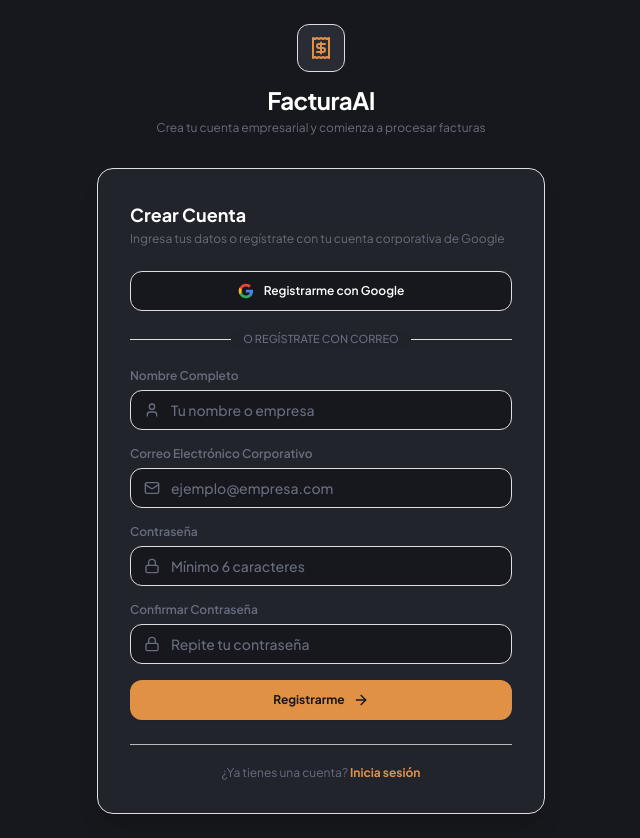
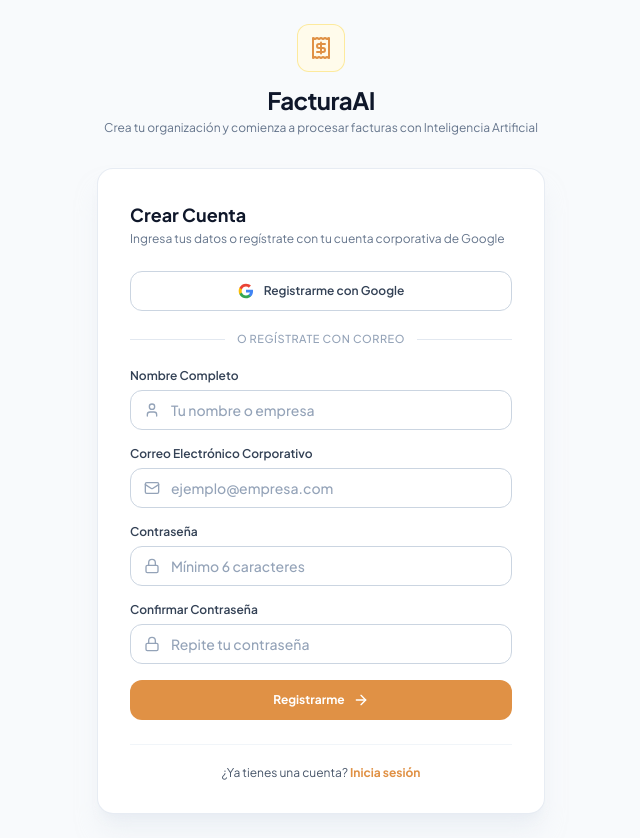
Before and after one commit to Corenius2026/Facturas, a Next.js app: page /registro in a window 1280 px wide. Shown: the whole page, without its empty margins (319-959 px from the left). Built offline with nearby package versions, Linux system fonts and the light colour scheme.

Commit message:
style(auth): Rediseñar pantallas de autenticación con tema blanco corporativo de alto contraste

```diff
--- a/app/registro/page.tsx
+++ b/app/registro/page.tsx
@@ -127,36 +127,36 @@ export default function RegisterPage() {
   };
 
   return (
-    <div className="min-h-screen bg-[#17181D] flex flex-col justify-center items-center p-4 sm:p-6 text-foreground antialiased selection:bg-[#E09145]/20 selection:text-[#E09145]">
+    <div className="min-h-screen bg-slate-50 flex flex-col justify-center items-center p-4 sm:p-6 text-slate-900 antialiased selection:bg-[#E09145]/20 selection:text-[#E09145]">
       {/* Brand Header */}
       <div className="w-full max-w-md mb-8 text-center">
-        <div className="inline-flex items-center justify-center w-12 h-12 rounded-xl bg-[#292C35] text-[#E09145] mb-3 border border-border">
+        <div className="inline-flex items-center justify-center w-12 h-12 rounded-xl bg-amber-50 text-[#E09145] mb-3 border border-amber-200/80 shadow-xs">
           <Receipt className="w-6 h-6" />
         </div>
-        <h1 className="text-2xl font-bold tracking-tight text-white">FacturaAI</h1>
-        <p className="text-xs text-muted-foreground mt-1">
-          Crea tu cuenta empresarial y comienza a procesar facturas
+        <h1 className="text-2xl font-bold tracking-tight text-slate-900">FacturaAI</h1>
+        <p className="text-xs text-slate-500 mt-1">
+          Crea tu organización y comienza a procesar facturas con Inteligencia Artificial
         </p>
       </div>
 
       {/* Main Card */}
-      <div className="w-full max-w-md bg-[#292C35]/60 border border-border rounded-2xl p-6 sm:p-8 shadow-xl">
+      <div className="w-full max-w-md bg-white border border-slate-200/80 rounded-2xl p-6 sm:p-8 shadow-xl shadow-slate-200/50">
         {isSuccess ? (
           /* Email Verification Screen */
           <div className="text-center py-4 space-y-4 animate-fade-in">
-            <div className="w-14 h-14 rounded-2xl bg-[#E09145]/10 text-[#E09145] flex items-center justify-center mx-auto border border-[#E09145]/30">
+            <div className="w-14 h-14 rounded-2xl bg-amber-50 text-[#E09145] flex items-center justify-center mx-auto border border-amber-200">
               <Inbox className="w-7 h-7" />
             </div>
 
             <div>
-              <h2 className="text-lg font-bold text-white">Revisa tu correo electrónico</h2>
-              <p className="text-xs text-muted-foreground mt-2 max-w-xs mx-auto">
-                Hemos enviado un enlace de confirmación a <strong className="text-white font-mono">{registeredEmail}</strong>.
+              <h2 className="text-lg font-bold text-slate-900">Revisa tu correo electrónico</h2>
+              <p className="text-xs text-slate-600 mt-2 max-w-xs mx-auto">
+                Hemos enviado un enlace de confirmación a <strong className="text-slate-900 font-mono">{registeredEmail}</strong>.
               </p>
             </div>
 
-            <div className="p-3.5 rounded-xl bg-[#17181D] border border-border text-[11px] text-muted-foreground text-left space-y-1">
-              <p className="font-semibold text-white">Pasos siguientes:</p>
+            <div className="p-3.5 rounded-xl bg-slate-50 border border-slate-200 text-[11px] text-slate-600 text-left space-y-1">
+              <p className="font-semibold text-slate-900">Pasos siguientes:</p>
               <p>1. Abre el correo de confirmación de FacturaAI.</p>
               <p>2. Haz clic en el enlace para activar tu organización.</p>
               <p>3. Una vez confirmado, podrás iniciar sesión normalmente.</p>
@@ -164,7 +164,7 @@ export default function RegisterPage() {
 
             <div className="pt-3">
               <Link href="/login">
-                <Button className="w-full h-10 font-bold bg-[#E09145] text-[#17181D] hover:bg-[#E09145]/90 border-0">
+                <Button className="w-full h-10 font-bold bg-[#E09145] text-white hover:bg-[#c97c32] border-0 shadow-xs">
                   Ir al Inicio de Sesión
                 </Button>
               </Link>
@@ -174,15 +174,15 @@ export default function RegisterPage() {
           /* Register Form Screen */
           <>
             <div className="mb-6">
-              <h2 className="text-lg font-bold text-white">Crear Cuenta</h2>
-              <p className="text-xs text-muted-foreground mt-0.5">
+              <h2 className="text-lg font-bold text-slate-900">Crear Cuenta</h2>
+              <p className="text-xs text-slate-500 mt-0.5">
                 Ingresa tus datos o regístrate con tu cuenta corporativa de Google
               </p>
             </div>
 
             {/* Error Alert */}
             {errorMessage && (
-              <div className="mb-5 flex items-start gap-2.5 p-3 rounded-xl bg-destructive/10 border border-destructive/20 text-destructive text-xs animate-fade-in font-medium">
+              <div className="mb-5 flex items-start gap-2.5 p-3 rounded-xl bg-red-50 border border-red-200 text-red-700 text-xs animate-fade-in font-medium">
                 <AlertCircle className="w-4 h-4 shrink-0 mt-0.5" />
                 <span>{errorMessage}</span>
               </div>
@@ -194,10 +194,10 @@ export default function RegisterPage() {
               variant="outline"
               onClick={handleGoogleRegister}
               disabled={isLoading || isGoogleLoading}
-              className="w-full h-10 font-semibold bg-[#17181D] hover:bg-[#17181D]/80 text-white border-border gap-2.5 transition-all shadow-sm"
+              className="w-full h-10 font-semibold bg-white hover:bg-slate-50 text-slate-700 border-slate-300 gap-2.5 transition-all shadow-2xs"
             >
               {isGoogleLoading ? (
-                <Loader2 className="w-4 h-4 animate-spin text-muted-foreground" />
+                <Loader2 className="w-4 h-4 animate-spin text-slate-400" />
               ) : (
                 <GoogleIcon className="w-4 h-4 shrink-0" />
               )}
@@ -207,10 +207,10 @@ export default function RegisterPage() {
             {/* Divider */}
             <div className="relative my-5">
               <div className="absolute inset-0 flex items-center">
-                <div className="w-full border-t border-border" />
+                <div className="w-full border-t border-slate-200" />
               </div>
               <div className="relative flex justify-center text-[11px] uppercase">
-                <span className="bg-[#21232B] px-3 text-muted-foreground font-medium">
+                <span className="bg-white px-3 text-slate-400 font-medium tracking-wider">
                   o regístrate con correo
                 </span>
               </div>
@@ -218,45 +218,45 @@ export default function RegisterPage() {
 
             <form onSubmit={handleRegister} className="space-y-4">
               <div>
-                <label className="block text-xs font-semibold text-muted-foreground mb-1.5">
+                <label className="block text-xs font-semibold text-slate-700 mb-1.5">
                   Nombre Completo
                 </label>
                 <div className="relative">
-                  <User className="w-4 h-4 text-muted-foreground absolute left-3.5 top-1/2 -translate-y-1/2" />
+                  <User className="w-4 h-4 text-slate-400 absolute left-3.5 top-1/2 -translate-y-1/2" />
                   <Input
                     type="text"
                     placeholder="Tu nombre o empresa"
                     value={nombre}
                     onChange={(e) => setNombre(e.target.value)}
                     required
-                    className="pl-10 h-10 bg-[#17181D] border-border text-sm"
+                    className="pl-10 h-10 bg-white border-slate-300 text-slate-900 placeholder:text-slate-400 text-sm focus-visible:ring-[#E09145]/30 focus-visible:border-[#E09145]"
                   />
                 </div>
               </div>
 
               <div>
-                <label className="block text-xs font-semibold text-muted-foreground mb-1.5">
+                <label className="block text-xs font-semibold text-slate-700 mb-1.5">
                   Correo Electrónico Corporativo
                 </label>
                 <div className="relative">
-                  <Mail className="w-4 h-4 text-muted-foreground absolute left-3.5 top-1/2 -translate-y-1/2" />
+                  <Mail className="w-4 h-4 text-slate-400 absolute left-3.5 top-1/2 -translate-y-1/2" />
                   <Input
                     type="email"
                     placeholder="ejemplo@empresa.com"
                     value={email}
                     onChange={(e) => setEmail(e.target.value)}
                     required
-                    className="pl-10 h-10 bg-[#17181D] border-border text-sm"
+                    className="pl-10 h-10 bg-white border-slate-300 text-slate-900 placeholder:text-slate-400 text-sm focus-visible:ring-[#E09145]/30 focus-visible:border-[#E09145]"
                   />
                 </div>
               </div>
 
               <div>
-                <label className="block text-xs font-semibold text-muted-foreground mb-1.5">
+                <label className="block text-xs font-semibold text-slate-700 mb-1.5">
                   Contraseña
                 </label>
                 <div className="relative">
-                  <Lock className="w-4 h-4 text-muted-foreground absolute left-3.5 top-1/2 -translate-y-1/2" />
+                  <Lock className="w-4 h-4 text-slate-400 absolute left-3.5 top-1/2 -translate-y-1/2" />
                   <Input
                     type="password"
                     placeholder="Mínimo 6 caracteres"
@@ -264,17 +264,17 @@ export default function RegisterPage() {
                     onChange={(e) => setPassword(e.target.value)}
                     required
                     minLength={6}
-                    className="pl-10 h-10 bg-[#17181D] border-border text-sm"
+                    className="pl-10 h-10 bg-white border-slate-300 text-slate-900 placeholder:text-slate-400 text-sm focus-visible:ring-[#E09145]/30 focus-visible:border-[#E09145]"
                   />
                 </div>
               </div>
 
               <div>
-                <label className="block text-xs font-semibold text-muted-foreground mb-1.5">
+                <label className="block text-xs font-semibold text-slate-700 mb-1.5">
                   Confirmar Contraseña
                 </label>
                 <div className="relative">
-                  <Lock className="w-4 h-4 text-muted-foreground absolute left-3.5 top-1/2 -translate-y-1/2" />
+                  <Lock className="w-4 h-4 text-slate-400 absolute left-3.5 top-1/2 -translate-y-1/2" />
                   <Input
                     type="password"
                     placeholder="Repite tu contraseña"
@@ -282,7 +282,7 @@ export default function RegisterPage() {
                     onChange={(e) => setConfirmPassword(e.target.value)}
                     required
                     minLength={6}
-                    className="pl-10 h-10 bg-[#17181D] border-border text-sm"
+                    className="pl-10 h-10 bg-white border-slate-300 text-slate-900 placeholder:text-slate-400 text-sm focus-visible:ring-[#E09145]/30 focus-visible:border-[#E09145]"
                   />
                 </div>
               </div>
@@ -290,7 +290,7 @@ export default function RegisterPage() {
               <Button
                 type="submit"
                 disabled={isLoading || isGoogleLoading}
-                className="w-full h-10 font-bold bg-[#E09145] text-[#17181D] hover:bg-[#E09145]/90 border-0 mt-2 gap-2"
+                className="w-full h-10 font-bold bg-[#E09145] text-white hover:bg-[#c97c32] border-0 mt-2 gap-2 shadow-xs transition-all"
               >
                 {isLoading ? (
                   <>
@@ -307,8 +307,8 @@ export default function RegisterPage() {
             </form>
 
             {/* Footer Link to Login */}
-            <div className="mt-6 pt-5 border-t border-border/80 text-center">
-              <p className="text-xs text-muted-foreground">
+            <div className="mt-6 pt-5 border-t border-slate-100 text-center">
+              <p className="text-xs text-slate-600">
                 ¿Ya tienes una cuenta?{' '}
                 <Link
                   href="/login"
```
Also changed, not shown: app/auth/reset-password/page.tsx (+21 -21 lines), app/login/page.tsx (+22 -22 lines), app/recuperar-password/page.tsx (+20 -20 lines).
